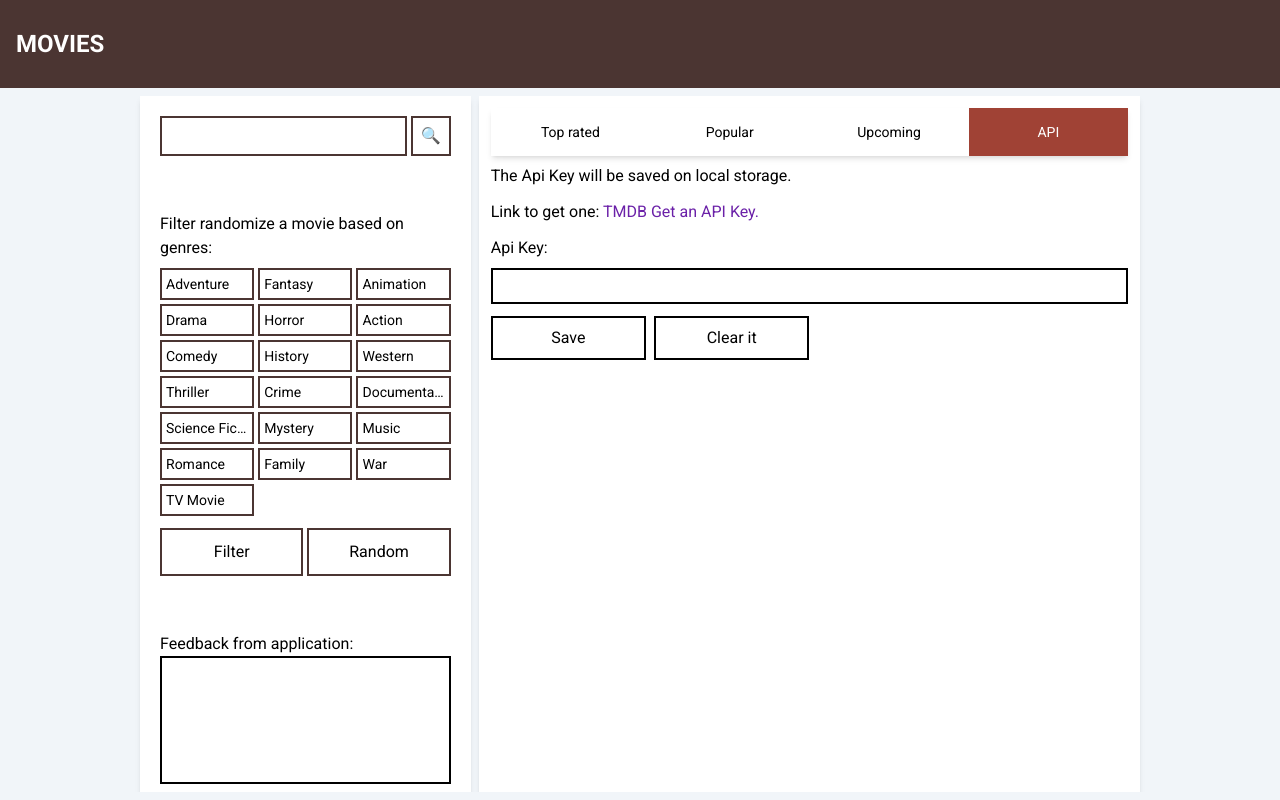
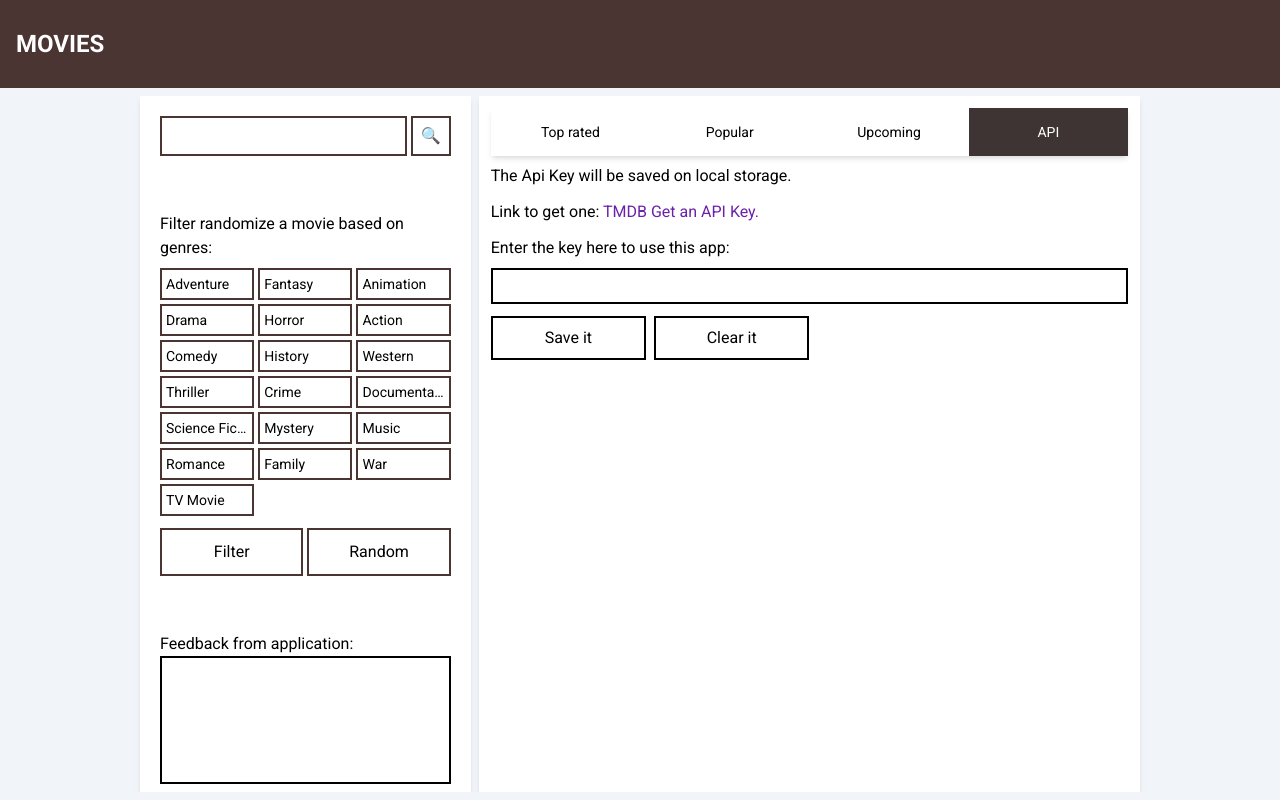
Before and after one commit to leobez/cinelog, a React (Vite) app: page /api in a window 1280 px wide. Built offline with nearby package versions, Linux system fonts and the light colour scheme; no server answers.

Commit message:
progress

```diff
--- a/src/components/Categories.tsx
+++ b/src/components/Categories.tsx
@@ -30,7 +30,7 @@ const Categories = () => {
                 <NavLink
                     to='/api'
                     id="API"
-                    className={({ isActive}) => isActive ? "h-12 md:h-full w-full md:w-1/4 bg-color03 text-white px-3 py-1 grid place-items-center text-sm" : "h-12 md:h-full w-full md:w-1/4 px-3 py-1 grid place-items-center hover:bg-color03 hover:text-white duration-200 text-sm"}>
+                    className={({ isActive}) => isActive ? "h-12 md:h-full w-full md:w-1/4 bg-color06 text-white px-3 py-1 grid place-items-center text-sm" : "h-12 md:h-full w-full md:w-1/4 px-3 py-1 grid place-items-center hover:bg-color06 hover:text-white duration-200 text-sm"}>
                     API
                 </NavLink>
 
--- a/src/components/Sidebar/Filter.tsx
+++ b/src/components/Sidebar/Filter.tsx
@@ -71,7 +71,7 @@ const Filter = () => {
             <form>
                 <div className="grid grid-cols-3 gap-1">
                     {GENRES.map((genre:any) => (
-                        <button key={genre[0]} className="border-2 border-color05 text-left p-1 text-sm hover:bg-color05 hover:text-white cursor-pointer unselected text-ellipsis overflow-hidden whitespace-nowrap" id={genre[0]} onClick={toggleGenre}>
+                        <button key={genre[0]} className="border-2 border-color05 text-left p-1 text-sm hover:bg-color05 hover:text-white cursor-pointer unselected text-ellipsis overflow-hidden whitespace-nowrap" id={genre[0]} onClick={toggleGenre} title={genre[1]}>
                             {genre[1]}
                         </button>
                     ))}
--- a/src/pages/Api.tsx
+++ b/src/pages/Api.tsx
@@ -33,11 +33,11 @@ const Api = () => {
                     Link to get one: <a href="https://developer.themoviedb.org/v4/reference/intro/getting-started" target='_blank' className='text-purple-800'>TMDB Get an API Key.</a>
                 </div>
                 <div className='flex flex-col gap-2'>
-                    <label htmlFor="api_key" className='text-left'>Api Key: </label>
+                    <label htmlFor="api_key" className='text-left'>Enter the key here to use this app: </label>
                     <input type="text" name="api_key" id="api_key" value={apiKey} onChange={(e) => setApiKey(e.target.value)} className='bg-white border-2 border-black px-2 py-1'/>
                 </div>
                 <div className='flex gap-2 justify-center w-1/2'>
-                    <button onClick={handleSave} className='p-2 border-black border-2 hover:text-white hover:bg-black w-1/2 min-w-fit'>Save</button>
+                    <button onClick={handleSave} className='p-2 border-black border-2 hover:text-white hover:bg-black w-1/2 min-w-fit'>Save it</button>
                     <button onClick={handleRemove} className='p-2 border-black border-2 hover:text-white hover:bg-black w-1/2 min-w-fit'>Clear it</button>
                 </div>
             </form>
--- a/tailwind.config.js
+++ b/tailwind.config.js
@@ -32,5 +32,15 @@ export default {
     }
 
   },
+  safelist: [
+    'border-red-700',
+    'border-blue-700',
+    'border-green-700',
+    'border-orange-700',
+    'text-red-700',
+    'text-blue-700',
+    'text-green-700',
+    'text-orange-700',
+  ],
   plugins: [require("daisyui"), require('tailwindcss-animate'), require('tailwind-scrollbar')],
 }
```
